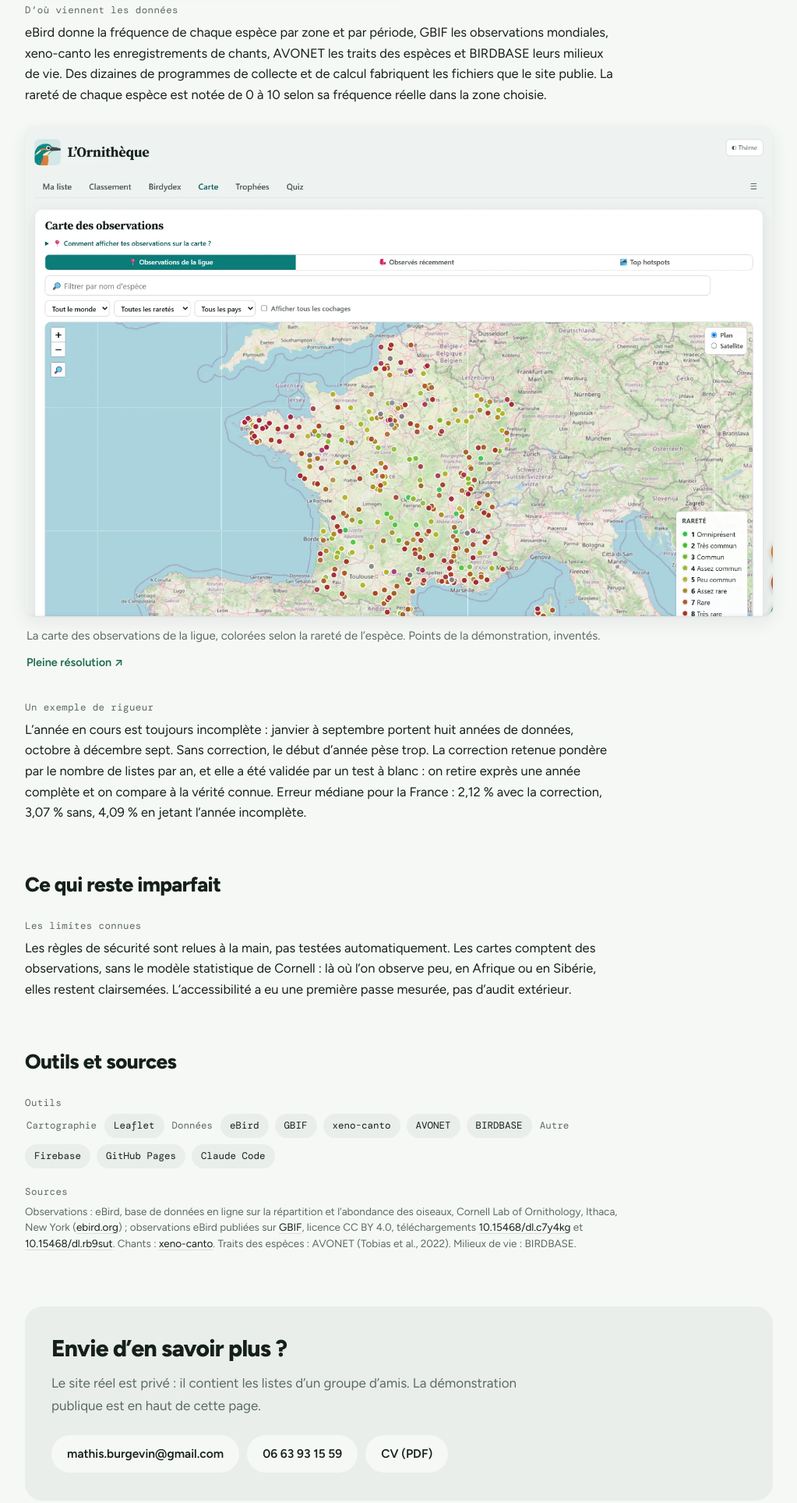
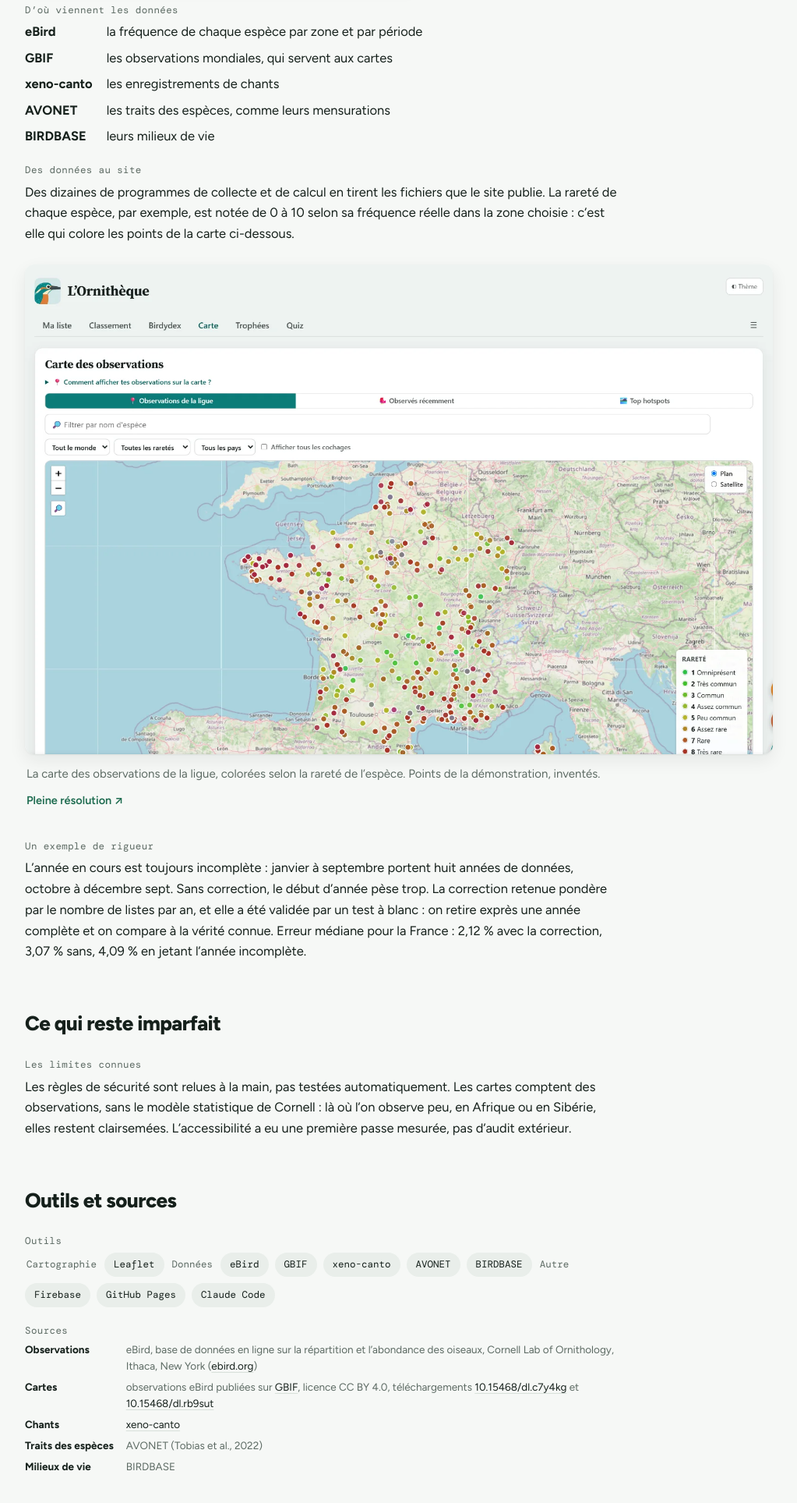
Before and after one commit to Mathiiis7/portfolio, a plain HTML site: page ornitheque.html in a window 1280 px wide. Shown: the part 6478-8405 px from the top of the page at 78% size, without its empty margins (128-1151 px from the left). Drawn offline with Linux system fonts and the light colour scheme.

Commit message:
L'Ornitheque : sources en liste, une par ligne, dans le texte et en bas de page
Co-Authored-By: Claude Opus 5.5 <noreply@anthropic.com>

```diff
--- a/ornitheque.html
+++ b/ornitheque.html
@@ -173,7 +173,17 @@
     <div class="releve">
       <div>
         <p class="releve__k">D’où viennent les données</p>
-        <p class="releve__v">eBird donne la fréquence de chaque espèce par zone et par période, GBIF les observations mondiales, xeno-canto les enregistrements de chants, AVONET les traits des espèces et BIRDBASE leurs milieux de vie. Des dizaines de programmes de collecte et de calcul fabriquent les fichiers que le site publie. La rareté de chaque espèce est notée de 0 à 10 selon sa fréquence réelle dans la zone choisie.</p>
+        <dl class="sources">
+          <dt>eBird</dt><dd>la fréquence de chaque espèce par zone et par période</dd>
+          <dt>GBIF</dt><dd>les observations mondiales, qui servent aux cartes</dd>
+          <dt>xeno-canto</dt><dd>les enregistrements de chants</dd>
+          <dt>AVONET</dt><dd>les traits des espèces, comme leurs mensurations</dd>
+          <dt>BIRDBASE</dt><dd>leurs milieux de vie</dd>
+        </dl>
+      </div>
+      <div>
+        <p class="releve__k">Des données au site</p>
+        <p class="releve__v">Des dizaines de programmes de collecte et de calcul en tirent les fichiers que le site publie. La rareté de chaque espèce, par exemple, est notée de 0 à 10 selon sa fréquence réelle dans la zone choisie&nbsp;: c’est elle qui colore les points de la carte ci-dessous.</p>
       </div>
     </div>
 
@@ -210,7 +220,13 @@
       </div>
       <div>
         <p class="releve__k">Sources</p>
-        <p class="releve__v releve__v--note">Observations&nbsp;: eBird, base de données en ligne sur la répartition et l’abondance des oiseaux, Cornell Lab of Ornithology, Ithaca, New York (<a href="https://ebird.org" target="_blank" rel="noopener">ebird.org</a>)&nbsp;; observations eBird publiées sur <a href="https://www.gbif.org" target="_blank" rel="noopener">GBIF</a>, licence CC BY 4.0, téléchargements <a href="https://doi.org/10.15468/dl.c7y4kg" target="_blank" rel="noopener">10.15468/dl.c7y4kg</a> et <a href="https://doi.org/10.15468/dl.rb9sut" target="_blank" rel="noopener">10.15468/dl.rb9sut</a>. Chants&nbsp;: <a href="https://xeno-canto.org" target="_blank" rel="noopener">xeno-canto</a>. Traits des espèces&nbsp;: AVONET (Tobias et al., 2022). Milieux de vie&nbsp;: BIRDBASE.</p>
+        <dl class="sources sources--note">
+          <dt>Observations</dt><dd>eBird, base de données en ligne sur la répartition et l’abondance des oiseaux, Cornell Lab of Ornithology, Ithaca, New York (<a href="https://ebird.org" target="_blank" rel="noopener">ebird.org</a>)</dd>
+          <dt>Cartes</dt><dd>observations eBird publiées sur <a href="https://www.gbif.org" target="_blank" rel="noopener">GBIF</a>, licence CC BY 4.0, téléchargements <a href="https://doi.org/10.15468/dl.c7y4kg" target="_blank" rel="noopener">10.15468/dl.c7y4kg</a> et <a href="https://doi.org/10.15468/dl.rb9sut" target="_blank" rel="noopener">10.15468/dl.rb9sut</a></dd>
+          <dt>Chants</dt><dd><a href="https://xeno-canto.org" target="_blank" rel="noopener">xeno-canto</a></dd>
+          <dt>Traits des espèces</dt><dd>AVONET (Tobias et al., 2022)</dd>
+          <dt>Milieux de vie</dt><dd>BIRDBASE</dd>
+        </dl>
       </div>
     </div>
   </section>
--- a/style.css
+++ b/style.css
@@ -506,6 +506,17 @@ img{display:block;max-width:100%;height:auto;}
 /* Un second sujet dans la meme section : un filet le detache du premier */
 .releve--a-part{margin-top:22px;padding-top:18px;border-top:1px solid var(--hair);}
 .releve .steps{margin:16px 0 0;gap:24px;}
+/* Une source par ligne, son nom en face de ce qu'elle apporte */
+.sources{display:grid;grid-template-columns:auto minmax(0,1fr);gap:8px 18px;margin:0;font-size:16.5px;line-height:1.55;}
+.sources dt{font-weight:700;}
+.sources dd{margin:0;}
+.sources--note{font-size:13.5px;color:var(--ink-2);gap:6px 16px;}
+.sources--note dt{color:var(--ink);}
+/* au téléphone, la colonne des noms laissait 210 px au texte : le nom passe au-dessus */
+@media(max-width:480px){
+  .sources--note{grid-template-columns:1fr;gap:0;}
+  .sources--note dd + dt{margin-top:8px;}
+}
 
 .tools{display:flex;flex-wrap:wrap;gap:8px;align-items:center;}
 .tools span{
```
